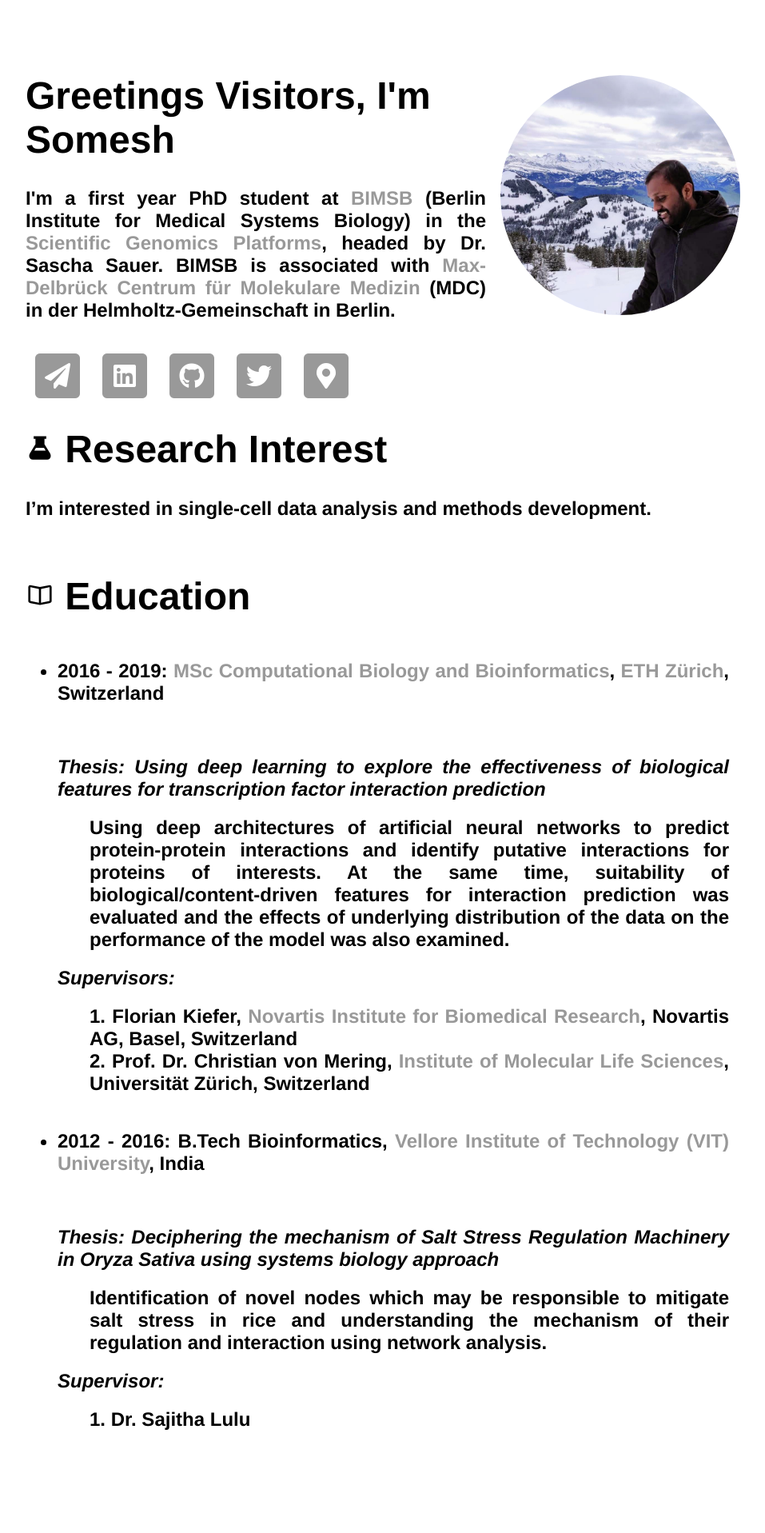
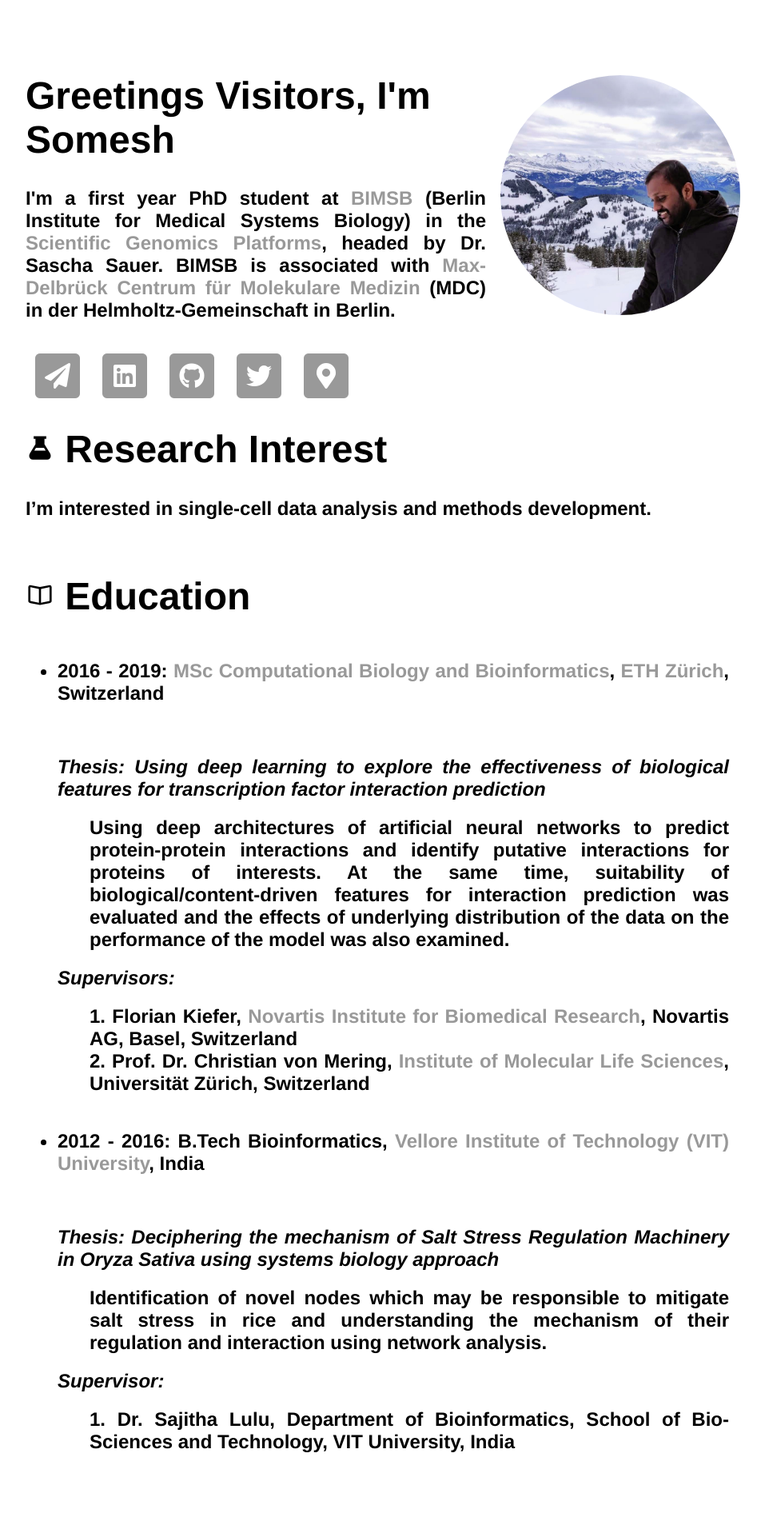
Before and after one commit to saisomesh2594/saisomesh2594.github.io, a Jekyll site: the page built from index.html, in a window 1280 px wide. Shown: the whole page at 80% size, without its empty margins (160-1117 px from the left). Built offline with Jekyll 4.4.1, drawn with Linux system fonts in a browser that asks for light colours; before the commit the page ends 1889 px from its top, so only the background shows below that.

Commit message:
Update index.html

```diff
--- a/index.html
+++ b/index.html
@@ -105,7 +105,8 @@ in rice and understanding the mechanism of their regulation and interaction
 using network analysis.
 					</dd>
 					<dt><i>Supervisor:</i></dt>
-					<dd>1. Dr. Sajitha Lulu </d>
+					<dd>1. Dr. Sajitha Lulu, Department of Bioinformatics, School of Bio-Sciences and Technology,
+					VIT University, India</d>
 				</dl>
 				</ul>
 			</h2></article>
```
